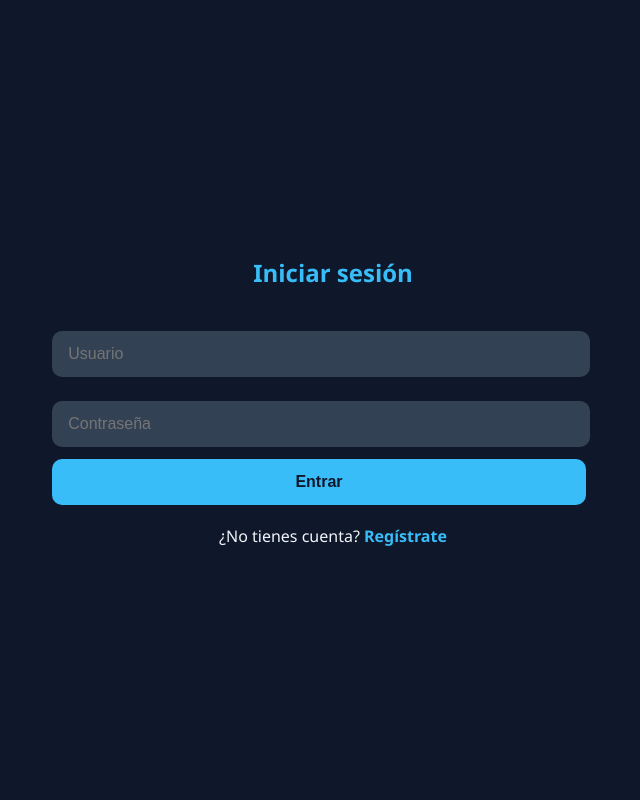
After one commit to yaurireact13/gestion_clientes, a PHP site: page /login.php in a window 1280 px wide. The commit adds this page. Shown: the whole page, without its empty margins (307-947 px from the left). Run offline with PHP 8.4, Linux system fonts and the light colour scheme.

Commit message:
#login -#register

```diff
--- /dev/null
+++ b/css/login.css
@@ -0,0 +1,83 @@
+/* Fondo general */
+body {
+  background: #0f172a; /* Azul oscuro noche */
+  color: #f1f5f9;       /* Texto claro */
+  font-family: 'Segoe UI', Tahoma, Geneva, Verdana, sans-serif;
+  display: flex;
+  justify-content: center;
+  align-items: center;
+  height: 100vh;
+  margin: 0;
+}
+
+/* Contenedor del formulario */
+.container {
+  background: #1e293b; /* Azul grisáceo oscuro */
+  padding: 40px 30px;
+  border-radius: 16px;
+  box-shadow: 0 8px 25px rgba(0, 0, 0, 0.5);
+  width: 100%;
+  max-width: 400px;
+}
+
+/* Título */
+h2 {
+  text-align: center;
+  color: #38bdf8; /* Azul celeste pastel */
+  margin-bottom: 30px;
+}
+
+/* Campos de entrada */
+form input {
+  width: 90%;
+  padding: 14px 16px;
+  margin: 12px 0;
+  border: none;
+  border-radius: 10px;
+  font-size: 16px;
+  background: #334155;
+  color: #f1f5f9;
+  transition: 0.3s ease;
+}
+
+form input:focus {
+  outline: none;
+  background: #475569;
+  box-shadow: 0 0 0 2px #38bdf8;
+}
+
+/* Botón */
+button {
+  width: 95%;
+  padding: 14px;
+  background-color: #38bdf8;
+  color: #0f172a;
+  font-weight: bold;
+  font-size: 16px;
+  border: none;
+  border-radius: 10px;
+  cursor: pointer;
+  transition: 0.3s ease;
+  align-items: center;
+}
+
+button:hover {
+  background-color: #0ea5e9;
+  color: #fff;
+}
+
+/* Texto inferior */
+p {
+  margin-top: 20px;
+  text-align: center;
+}
+
+p a {
+  color: #38bdf8;
+  text-decoration: none;
+  font-weight: bold;
+}
+
+p a:hover {
+  text-decoration: underline;
+}
--- a/index.html
+++ b/index.html
@@ -32,7 +32,7 @@
     <p class="subtitle">Sistema de Gestión</p>
     <nav class="nav-menu">
       <a href="clientes/listar_clientes.php" placeholder ="Clientes">Clientes</a>
-      <a href="#" class="btn-volver">← Cerrar Sesion</a>
+      <a href="login.php" class="btn-volver">← Cerrar Sesion</a>
     </nav>
     <button class="nav-toggle" aria-label="Abrir menú">☰</button>
   </div>
--- /dev/null
+++ b/login.php
@@ -0,0 +1,17 @@
+<!DOCTYPE html>
+<html lang="es">
+<head>
+  <meta charset="UTF-8">
+  <title>Login</title>
+  <link rel="stylesheet" href="css/login.css">
+</head>
+<body>
+  <form action="validar_login.php" method="POST">
+    <h2>Iniciar sesión</h2>
+    <input type="text" name="usuario" placeholder="Usuario" required>
+    <input type="password" name="clave" placeholder="Contraseña" required>
+    <button type="submit">Entrar</button>
+    <p>¿No tienes cuenta? <a href="register.php">Regístrate</a></p>
+  </form>
+</body>
+</html>
--- /dev/null
+++ b/logout.php
@@ -0,0 +1,4 @@
+<?php
+session_start();
+session_destroy();
+header("Location: login.php");
--- a/reporte/reportes.php
+++ b/reporte/reportes.php
@@ -43,7 +43,7 @@ $conexion->close();
       <p><?= $clientesRegulares ?></p>
     </div>
     <div class="card">
-      <h3>Gasto Total de Clientes</h3>
+      <h3 id ="edit_"><a href="../historial/listar_historial.php" style="text-decoration:none; color: #66b2ff; ">Gasto Total de Clientes</a></h3>
       <p>S/ <?= number_format($gastoClientes, 2) ?></p>
     </div>
     <div class="card">
```
Also changed, not shown: conexion.php (added, +12 -0 lines), css/reporte.css (+7 -0 lines), procesar_registro.php (added, +16 -0 lines), register.php (added, +17 -0 lines), validar_login.php (added, +25 -0 lines).
